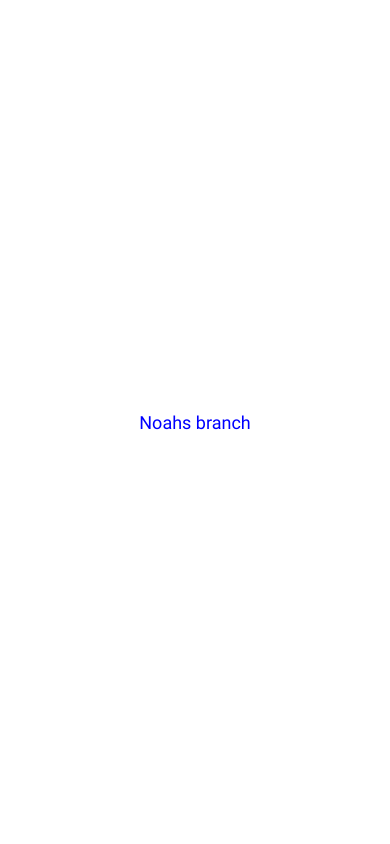
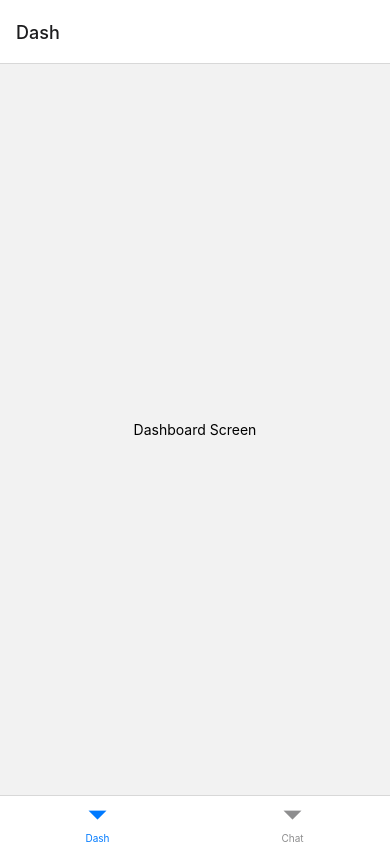
Before and after one commit to seenelm/train, a React Native app: screen /Dash in a window 390 px wide. Built offline with nearby package versions, Linux system fonts and the light colour scheme.

Commit message:
main: Added initial bottom navigation

```diff
--- a/App.js
+++ b/App.js
@@ -1,9 +1,11 @@
+import "react-native-gesture-handler";
 import { useState, useEffect, useCallback } from "react";
-import { StatusBar } from "expo-status-bar";
 import { StyleSheet, Text, View } from "react-native";
 import { SafeAreaProvider, SafeAreaView } from "react-native-safe-area-context";
 import * as SplashScreen from "expo-splash-screen";
 import * as Fonts from "expo-font";
+import { NavigationContainer } from "@react-navigation/native";
+import BottomNav from "./navigation/BottomNav";
 
 // Make splash screen visible until app loads
 SplashScreen.preventAutoHideAsync();
@@ -47,9 +49,9 @@ export default function App() {
 
   return (
     <SafeAreaProvider style={styles.container} onLayout={handleLoadingScreen}>
-      <SafeAreaView>
-        <Text style={styles.label}>Noahs branch</Text>
-      </SafeAreaView>
+      <NavigationContainer>
+        <BottomNav />
+      </NavigationContainer>
     </SafeAreaProvider>
   );
 }
@@ -58,8 +60,6 @@ const styles = StyleSheet.create({
   container: {
     flex: 1,
     backgroundColor: "#fff",
-    alignItems: "center",
-    justifyContent: "center",
   },
   label: {
     color: "blue",
--- /dev/null
+++ b/navigation/BottomNav.js
@@ -0,0 +1,17 @@
+import React from "react";
+import { createBottomTabNavigator } from "@react-navigation/bottom-tabs";
+import DashboardScreen from "../screens/DashboardScreen";
+import ChatScreen from "../screens/ChatScreen";
+
+const Tab = createBottomTabNavigator();
+
+const BottomNav = () => {
+  return (
+    <Tab.Navigator>
+      <Tab.Screen name="Dash" component={DashboardScreen} />
+      <Tab.Screen name="Chat" component={ChatScreen} />
+    </Tab.Navigator>
+  );
+};
+
+export default BottomNav;
--- /dev/null
+++ b/screens/ChatScreen.js
@@ -0,0 +1,20 @@
+import React from "react";
+import { View, Text, StyleSheet } from "react-native";
+
+const ChatScreen = () => {
+  return (
+    <View style={styles.container}>
+      <Text>Chat Screen</Text>
+    </View>
+  );
+};
+
+const styles = StyleSheet.create({
+  container: {
+    flex: 1,
+    justifyContent: "center",
+    alignItems: "center",
+  },
+});
+
+export default ChatScreen;
--- /dev/null
+++ b/screens/DashboardScreen.js
@@ -0,0 +1,20 @@
+import React from "react";
+import { View, Text, StyleSheet } from "react-native";
+
+const DashboardScreen = () => {
+  return (
+    <View style={styles.container}>
+      <Text>Dashboard Screen</Text>
+    </View>
+  );
+};
+
+const styles = StyleSheet.create({
+  container: {
+    flex: 1,
+    justifyContent: "center",
+    alignItems: "center",
+  },
+});
+
+export default DashboardScreen;
```
Also changed, not shown: package.json (+7 -2 lines), 1 other file (tests, documents, lock files or other folders).
